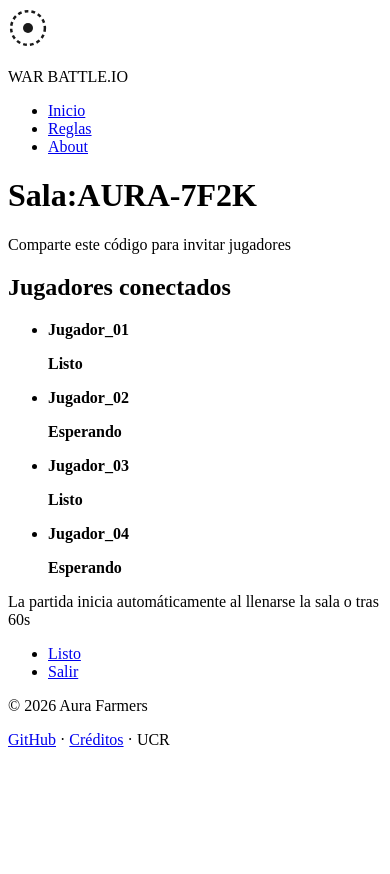
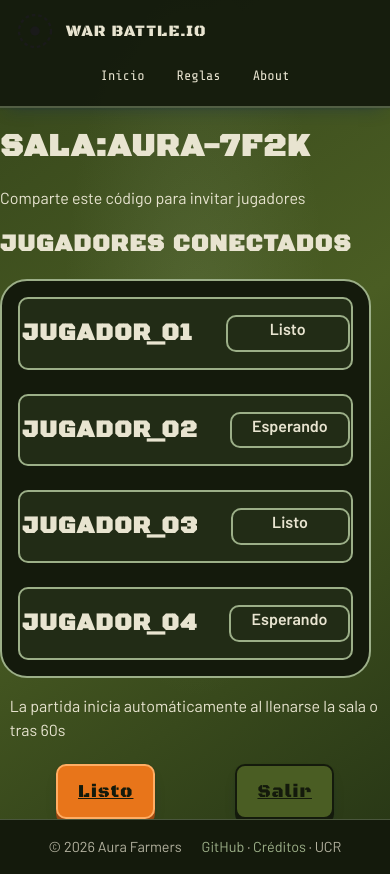
Before and after one commit to JoMoSa27/proyecto-B70134-C39321-C4H757-C4I578, a plain HTML site: page public/lobby.html in a window 390 px wide. Before the commit the page ends 844 px from the top, so only its background shows below. Drawn offline with nearby package versions, Linux system fonts and the light colour scheme.

Commit message:
add loby css

```diff
--- /dev/null
+++ b/public/css/lobby.css
@@ -0,0 +1,288 @@
+* {
+    box-sizing: border-box;
+}
+
+html {
+    min-height: 100%;
+}
+
+body.pagina-lobby {
+    min-height: 100vh;
+    max-width: 100vw;
+    margin: 0;
+    display: flex;
+    flex-direction: column;
+    color: var(--text);
+    font-family: var(--font-body);
+    line-height: 1.5;
+    background:
+        radial-gradient(ellipse at 50% 38%, rgba(156, 175, 136, .16), transparent 48%),
+        linear-gradient(145deg, #35451b 0%, var(--Background) 48%, #263515 100%);
+}
+
+
+/* Encabezado y navegación */
+.encabezado {
+    width: 100%;
+    min-height: 82px;
+    padding: 14px clamp(20px, 5vw, 72px);
+    display: flex;
+    align-items: center;
+    gap: 14px;
+    background: rgba(20, 26, 12, .94);
+    border-bottom: 2px solid rgba(156, 175, 136, .45);
+    box-shadow: var(--sombra-1);
+}
+
+.enlace-logo {
+    display: inline-flex;
+    align-items: center;
+    flex: 0 0 auto;
+}
+
+.logo {
+    display: block;
+    width: 46px;
+    height: 46px;
+    object-fit: contain;
+}
+
+.nombre-sitio {
+    margin: 0 auto 0 0;
+    color: var(--text);
+    font-family: var(--font-title);
+    font-size: clamp(1rem, 2vw, 1.35rem);
+    letter-spacing: .06em;
+}
+
+.lista-navegacion {
+    display: flex;
+    align-items: center;
+    gap: clamp(8px, 2vw, 26px);
+    margin: 0;
+    padding: 0;
+    list-style: none;
+}
+
+.enlace-navegacion {
+    display: inline-block;
+    padding: 9px 14px;
+    color: var(--text);
+    font-family: var(--font-hud);
+    font-size: .95rem;
+    text-decoration: none;
+    border: 1px solid transparent;
+    border-radius: var(--radio);
+    transition:
+        color var(--dur) var(--ease),
+        background-color var(--dur) var(--ease),
+        border-color var(--dur) var(--ease);
+}
+
+.enlace-navegacion:hover,
+.enlace-navegacion:focus-visible {
+    color: var(--DarkBackGround);
+    background: var(--accents);
+    border-color: var(--text);
+    outline: none;
+}
+
+/*Contenido Principal*/
+
+
+.lista-jugadores-lobby{
+    border:2px solid;
+    border-color: var(--accents);
+    border-radius: 27px;
+    margin-left: 10rem;
+    margin-right: 10rem;
+    padding:2rem 5rem;
+    list-style: none;
+    display: flex;
+    flex-direction: column;
+    justify-content: space-between;
+    background-color: var(--DarkBackGround);
+    gap: 1.5rem;
+}
+
+.jugador-lobby{
+    border:2px solid;
+    border-color: var(--accents);
+    border-radius: var(--radio);
+    padding-right: 10px;
+    padding-left: 20px;
+    gap: 2rem;
+
+    display: flex;
+    flex-direction: row;
+    justify-content: space-between;
+
+    background-color: #222c16;;
+
+    p{
+        border: 2px solid;
+        border-color: var(--accents);
+        border-radius: var(--radio);
+        width: 10rem;
+        font-size:1.5rem;
+        text-align: center;
+    }
+}
+
+.timer{
+    max-width: 95vw;
+    justify-self: center;
+}
+
+.botones-lobby
+{
+    display: flex;
+    flex-direction: row;
+    justify-content: center;
+    gap: 5rem;
+}
+
+.lobby-boton-listo {
+    min-height: 52px;
+    margin-top: 6px;
+    padding: 12px 20px;
+    color: var(--DarkBackGround);
+    font-family: var(--font-title);
+    font-size: 1.15rem;
+    letter-spacing: .06em;
+    background: var(--orange);
+    border: 2px solid #ffad63;
+    border-radius: var(--radio);
+    box-shadow: 0 5px 0 #9b4811, var(--sombra-1);
+    cursor: pointer;
+    transition:
+        transform var(--dur) var(--ease),
+        background-color var(--dur) var(--ease),
+        box-shadow var(--dur) var(--ease);
+}
+
+.lobby-boton-salir {
+    min-height: 52px;
+    margin-top: 6px;
+    padding: 12px 20px;
+    color: var(--DarkBackGround);
+    font-family: var(--font-title);
+    font-size: 1.15rem;
+    letter-spacing: .06em;
+    background: var(--Background);
+    border: 2px solid var(--DarkBackGround);
+    border-radius: var(--radio);
+    box-shadow: 0 5px 0 var(--DarkBackGround), var(--sombra-1);
+    cursor: pointer;
+    transition:
+        transform var(--dur) var(--ease),
+        background-color var(--dur) var(--ease),
+        box-shadow var(--dur) var(--ease);
+}
+
+/* Pie de página */
+.pie-pagina {
+    width: 100%;
+    padding: 16px 20px;
+    display: flex;
+    flex-wrap: wrap;
+    justify-content: space-between;
+    align-items: center;
+    gap: 8px 20px;
+    color: rgba(232, 228, 208, .75);
+    background: var(--DarkBackGround);
+    border-top: 1px solid rgba(156, 175, 136, .4);
+    font-size: .9rem;
+}
+
+.copyright,
+.enlaces-pie {
+    margin: 0;
+}
+
+.enlace-pie {
+    color: var(--accents);
+    text-decoration: none;
+    transition: color var(--dur) var(--ease);
+}
+
+.enlace-pie:hover,
+.enlace-pie:focus-visible {
+    color: var(--orange);
+    text-decoration: underline;
+}
+
+/* Adaptación a pantallas pequeñas */
+@media (max-width: 600px) {
+    .root{
+        margin: 0;
+        padding: 0;
+        max-width: 100vw;
+    }
+    .encabezado {
+        padding: 12px 16px;
+        flex-wrap: wrap;
+        gap: 8px 12px;
+    }
+
+    .logo {
+        width: 38px;
+        height: 38px;
+    }
+
+    .nombre-sitio {
+        font-size: 1rem;
+    }
+
+    .navegacion {
+        width: 100%;
+    }
+
+    .lista-navegacion {
+        justify-content: center;
+        gap: 8px;
+    }
+
+    .enlace-navegacion {
+        padding: 7px 11px;
+        font-size: .85rem;
+    }
+
+    .lista-jugadores-lobby{
+        margin-left:0;
+        margin-right: 0rem;
+        padding:1rem 1rem;
+        max-width: 95vw;
+    }
+
+    .jugador-lobby{
+        padding-right: 1px;
+        padding-left: 2px;
+        gap: 2rem;
+
+        p{
+            border: 2px solid;
+            border-color: var(--accents);
+            border-radius: var(--radio);
+            width: 10rem;
+            font-size:1rem;
+            text-align: center;
+        }
+    }
+
+    .pie-pagina {
+        justify-content: center;
+        text-align: center;
+    }
+}
+
+@media (prefers-reduced-motion: reduce) {
+    *,
+    *::before,
+    *::after {
+        scroll-behavior: auto !important;
+        transition-duration: .01ms !important;
+        animation-duration: .01ms !important;
+        animation-iteration-count: 1 !important;
+    }
+}
--- a/public/css/tokens.css
+++ b/public/css/tokens.css
@@ -54,3 +54,21 @@ body {
 	background: var(--bg);
 	line-height: 1.5;
 }
+
+@media (max-width: 600px) {
+  html { font-size: 16px; }
+
+  h1 { font-size: 2rem;    line-height: 1.1; letter-spacing: 0.04em; }
+  h2 { font-size: 1.5rem;  line-height: 1.2; }
+  h3 { font-size: 1.25rem; line-height: 1.25; }
+
+  body { font-size: 1rem; line-height: 1.5; }
+  .text-small { font-size: 0.875rem; }
+  .caption { font-size: 0.75rem; }
+
+  button, .btn { font-size: 1rem; padding: 0.75rem 1.25rem; min-height: 44px; }
+  .label { font-size: 0.8125rem; letter-spacing: 0.06em; }
+
+  .hud { font-size: 0.875rem; }
+  .hud-big { font-size: 1.5rem; }
+}
--- a/public/lobby.html
+++ b/public/lobby.html
@@ -5,9 +5,12 @@
     <meta name="viewport" content="width=device-width, initial-scale=1"/>
     <title>Lobby — WAR BATTLE.IO</title>
     <link rel="icon" href="assets/favicon.svg" type="image/svg+xml"/>
+
+    <link rel = "stylesheet" href="css/tokens.css"/>
+    <link rel = "stylesheet" href = "css/lobby.css"/>
   </head>
 
-  <body>
+  <body class="pagina-lobby">
     <header class="encabezado">
         <a href="index.html" class="enlace-logo">
             <img src="assets/favicon.svg"
@@ -44,31 +47,29 @@
             <h2 class="titulo-jugadores-lobby">Jugadores conectados</h2>
             <ul class="lista-jugadores-lobby">
                 <li class="jugador-lobby">
-                    <p><strong>Jugador_01</strong></p>
+                    <h2><strong>Jugador_01</strong></h2>
                     <p><strong>Listo</strong></p>
                 </li>
                 <li class="jugador-lobby">
-                    <p><strong>Jugador_02</strong></p>
+                    <h2><strong>Jugador_02</strong></h2>
                     <p><strong>Esperando</strong></p>
                 </li>
                 <li class="jugador-lobby">
-                    <p><strong>Jugador_03</strong></p>
+                    <h2><strong>Jugador_03</strong></h2>
                     <p><strong>Listo</strong></p>
                 </li>
                 <li class="jugador-lobby">
-                    <p><strong>Jugador_04</strong></p>
+                    <h2><strong>Jugador_04</strong></h2>
                     <p><strong>Esperando</strong></p>
                 </li>
             </ul>
         </section>
 
-        <p>La partida inicia automáticamente al llenarse la sala o tras 60s</p>
+        <p class="timer">La partida inicia automáticamente al llenarse la sala o tras 60s</p>
 
         <nav class="botones-lobby">
-            <ul>
-                <li><a href="juego.html" class="lobby-boton-listo">Listo</a></li>
-                <li><a href="index.html" class="lobby-boton-salir">Salir</a></li>
-            </ul>
+                <a href="juego.html" class="lobby-boton-listo">Listo</a></li>
+                <a href="index.html" class="lobby-boton-salir">Salir</a></li>
         </nav>
     </main>
 
```
